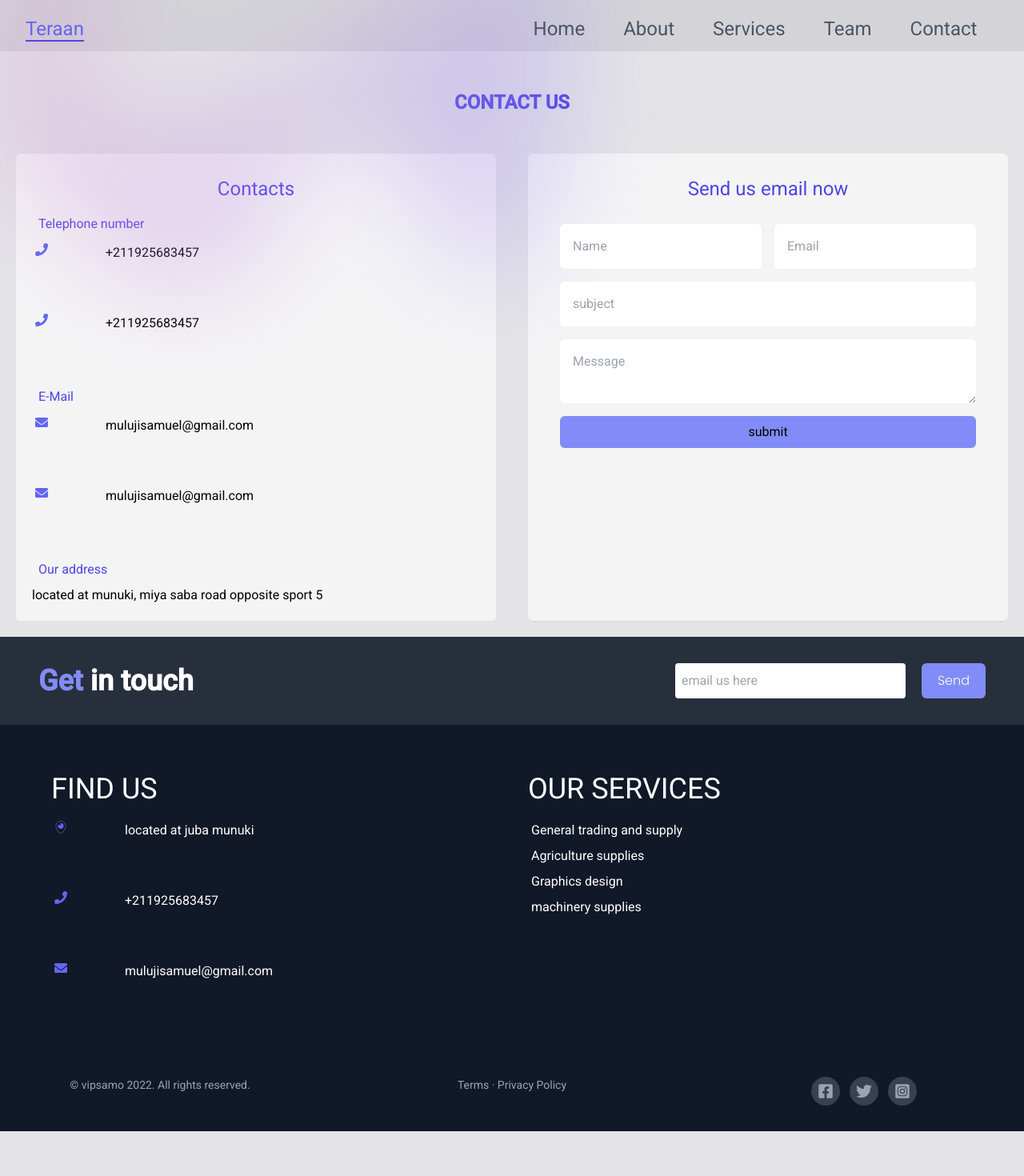
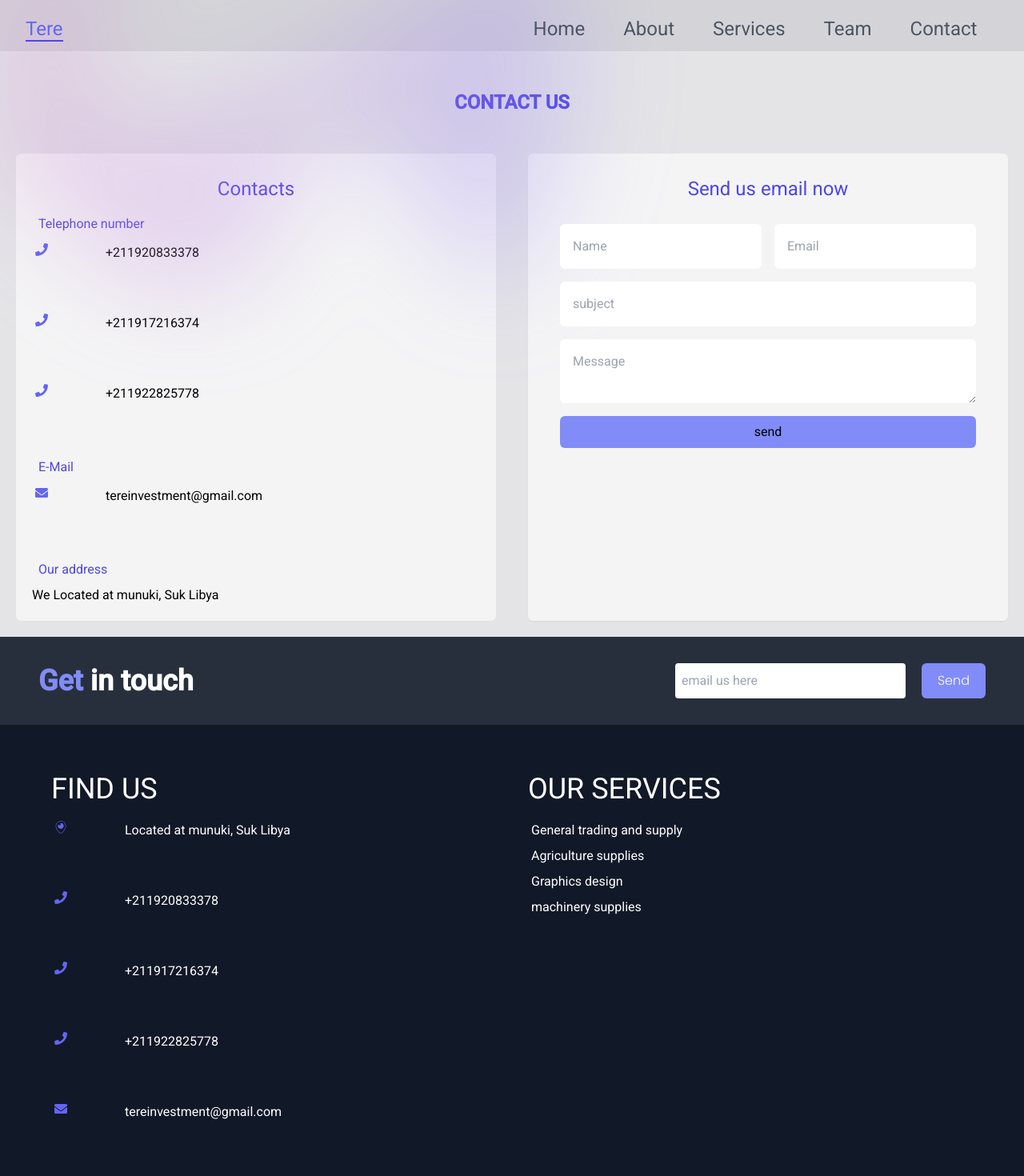
Before and after one commit to vipsamo/Teraan-ogistcs, a React (Create React App) app: page /contact in a window 1280 px wide. Shown: the top 1470 px of the page at 80% size. Before the commit the page ends 1414 px from the top, so only its background shows below. Built offline with nearby package versions, Linux system fonts and the light colour scheme.

Commit message:
new updates

```diff
--- a/src/components/Footer.jsx
+++ b/src/components/Footer.jsx
@@ -36,15 +36,23 @@ const Footer = () => {
           <h1 className="pt-2 pb-4 text-4xl ">FIND US</h1>
           <div className="flex  gap-2 p-1 ">
          <div className="text-indigo-500 size-20"><  FaPeriscope/></div>
-          <p className="flex flex-col">  located at juba munuki</p>
+          <p className="flex flex-col">  Located at munuki, Suk Libya</p>
           </div>
           <div className="flex p-1 gap-2 ">
          <div className="text-indigo-500 size-20"><FaPhone/></div>
-          <p className="flex flex-col"> +211925683457</p>
+          <p className="flex flex-col"> +211920833378</p>
+          </div>
+          <div className="flex p-1 gap-2 ">
+         <div className="text-indigo-500 size-20"><FaPhone/></div>
+          <p className="flex flex-col"> +211917216374</p>
+          </div>
+          <div className="flex p-1 gap-2 ">
+         <div className="text-indigo-500 size-20"><FaPhone/></div>
+          <p className="flex flex-col"> +211922825778</p>
           </div>
           <div className="flex p-1 gap-2 ">
          <div className="text-indigo-500 size-20"><FaEnvelope/></div>
-          <p className="flex flex-col"> mulujisamuel@gmail.com</p>
+          <p className="flex flex-col"> tereinvestment@gmail.com</p>
           </div>
 
         </div>
@@ -67,7 +75,7 @@ const Footer = () => {
         className="grid grid-cols-1 sm:grid-cols-2 lg:grid-cols-3 gap-10
       text-center pt-2 text-gray-400 text-sm pb-8"
       >
-        <span>© vipsamo 2022. All rights reserved.</span>
+        <span>© Tere investment co.ltd 2022. All rights reserved.</span>
         <span>Terms · Privacy Policy</span>
        <div>
        <span
--- a/src/components/Hero.jsx
+++ b/src/components/Hero.jsx
@@ -19,7 +19,7 @@ const Hero = () => {
                <div className="hidden sm:mb-8 sm:flex sm:justify-center">
                  <div className="relative z-13 overflow-hidden rounded-full  px-4 text-sm leading-6 ring-1 ring-zinc-100 hover:ring-gray-900/20">
                    <span className="text-gray-100">
-                    About Teeran.{' '}
+                    About Tere.{' '}
                      <Link to="/about" className="font-semibold text-indigo-600">
                        <span className="absolute inset-0" aria-hidden="true" />
                      Read more
@@ -29,15 +29,25 @@ const Hero = () => {
             </div>
             <div>
               <h1 className="text-4xl mt-0 text-zinc-100 font-bold tracking-tight text-center sm:text-6xl">
-                Teeran logistic co.ltd
+                Tere Investments company ltd
               </h1>
               <p className="mt-6 text-lg text-zinc-100 font-semibold leading-8  text-center">
                Deals in ...
                <TypeAnimation
       sequence={[
-        'Logistics and supply', // Types 'One'
+        'General supply of Goods', // Types 'One'
         2000, // Waits 1s
-        'Machinery supply', // Deletes 'One' and types 'Two'
+        'Hand washing Facilities', // Deletes 'One' and types 'Two'
+        2000, // Waits 2s
+        'Tailoring services', // Deletes 'One' and types 'Two'
+        2000, // Waits 2s
+        'Cars for hire', // Deletes 'One' and types 'Two'
+        2000, // Waits 2s
+        'Installation services', // Deletes 'One' and types 'Two'
+        2000, // Waits 2s
+        'School desk', // Deletes 'One' and types 'Two'
+        2000, // Waits 2s
+        'Cleaning itemss', // Deletes 'One' and types 'Two'
         2000, // Waits 2s
         'Printing and graphics design', 2000,// Types 'Three' without deleting 'Two'
 
--- a/src/components/Nav.jsx
+++ b/src/components/Nav.jsx
@@ -48,7 +48,7 @@ export default function Nav() {
           <nav className="flex h-10 pb-4 items-center justify-between" aria-label="Global">
             <div className="flex lg:min-w-0 lg:flex-1" aria-label="Global">
               <div className="-m-1.5 p-1.5">
-                <span className="text-2xl text-indigo-500 text-bold border-b-2 border-indigo-600">Teraan</span>
+                <span className="text-2xl text-indigo-500 text-bold border-b-2 border-indigo-600">Tere</span>
                 {/* <img className="h-8" src="https://tailwindui.com/img/logos/mark.svg?color=indigo&shade=600" alt="" /> */}
               </div>
             </div>
--- a/src/pages/About.jsx
+++ b/src/pages/About.jsx
@@ -11,10 +11,27 @@ const About = () => {
       </div>
       <div className='p-4 bg-zinc-100'>
         <h1 className='text-2xl  text-center text-indigo-600 p-2'>background</h1>
-        <p className='p-4'>Lorem ipsum dolor, sit amet consectetur adipisicing elit. Repellat ipsum at dicta ut, error veniam praesentium perferendis porro minus ipsam dolorum aut numquam impedit eos cum deleniti ea? Placeat, ab ipsum libero sed eligendi commodi delectus accusantium soluta voluptatum! Ducimus voluptas ex doloribus quisquam cupiditate exercitationem. Recusandae aut voluptas nisi sit velit maiores beatae, adipisci ex sunt cum voluptatibus accusantium ipsum iusto odio! Nemo ipsa quia architecto voluptates iure repudiandae distinctio explicabo commodi dolorum officia eveniet iusto aliquam cum beatae velit dolorem itaque fugit reprehenderit dolore blanditiis, temporibus magnam tempora. Nam nisi fugiat, autem necessitatibus illum nobis ipsum culpa, sit cumque et ipsam blanditiis soluta perspiciatis voluptas cupiditate tempora in libero at rem quaerat. Culpa eligendi temporibus quas aliquid saepe illum dolorem laudantium totam necessitatibus? Molestiae accusantium laboriosam amet harum laborum eius accusamus inventore officia voluptatem ex facere blanditiis labore, hic fuga? Mollitia ullam suscipit laudantium adipisci officiis magnam saepe!</p>
+        <p className=' p-4'>Tere Investments company limited is a south sudanese company fully registered under the chambers of commerce and its main office located at munuki suk libya</p>
+        <p className='p-4'>And Our company is engaged in supply of office stationaries, food and non-food items, cleaning services, agricultural tools and seeds, and furniture</p>
+        <p className='p-4'>The staff at Tere investments ltd have a great exprience in the field of general supply of both food and non-food stuff, agricultural tools and produce and general merchandise.</p>
+        <p>Tere investments is more than a supplier, we can also provide specialised expertise, advice and support to satisfy the demands of the industry and work as a partner, to provide the right solution on time</p>
       </div>
     </div>
-    <Background/>
+    <div className=' grid md:grid-cols-2 sm:grid-cols-1 gap-8 py-8 h-full w-full '>
+      <div className="card bg-zinc-100 m-4 rounded shadow-lg my-5">
+
+        <h1 className='text-indigo-600 text-center font-bold pt-4'>Vision statement</h1>
+        <p className='p-4'>To be the company of choice regonized by our employees for our choice for our cores values and opportunities for personal and professional growth. We are the preeminet independent supplier of choice recoggnized by our customers as the best in total satisfaction and value</p>
+      </div>
+
+      <div className="card bg-zinc-100 m-4 rounded shadow-lg mb-5">
+
+        <h1 className='text-indigo-600 text-center font-bold pt-4 '>Mission statement</h1>
+        <p className='p-4'>To make each aspect of every transaction a positive and satisfying experience</p>
+      </div>
+
+
+    </div>
     </div>
   )
 }
--- a/src/pages/Contact.jsx
+++ b/src/pages/Contact.jsx
@@ -40,12 +40,16 @@ const Contact = () => {
           <h1 className='text-indigo-600 p-2'>Telephone number</h1>
           <div className="flex p-1 gap-2 ">
          <div className="text-indigo-500 size-20"><FaPhone/></div>
-          <p className="flex flex-col"> +211925683457</p>
+          <p className="flex flex-col"> +211920833378</p>
           </div>
 
           <div className="flex p-1 gap-2 ">
          <div className="text-indigo-500 size-20"><FaPhone/></div>
-          <p className="flex flex-col"> +211925683457</p>
+          <p className="flex flex-col"> +211917216374</p>
+          </div>
+          <div className="flex p-1 gap-2 ">
+         <div className="text-indigo-500 size-20"><FaPhone/></div>
+          <p className="flex flex-col"> +211922825778</p>
           </div>
 
         </div>
@@ -53,17 +57,14 @@ const Contact = () => {
           <h1 className='text-indigo-600 p-2'>E-Mail</h1>
           <div className="flex p-1 gap-2 ">
          <div className="text-indigo-500 size-20"><FaEnvelope/></div>
-          <p className="flex flex-col"> mulujisamuel@gmail.com</p>
+          <p className="flex flex-col"> tereinvestment@gmail.com</p>
           </div>
-          <div className="flex p-1 gap-2 ">
-         <div className="text-indigo-500 size-20"><FaEnvelope/></div>
-          <p className="flex flex-col"> mulujisamuel@gmail.com</p>
-          </div>
+
         </div>
         <div>
           <h1 className='text-indigo-600 p-2'>Our address</h1>
           <div>
-            <p>located at munuki, miya saba road opposite sport 5</p>
+            <p>We Located at munuki, Suk Libya</p>
           </div>
         </div>
       </div>
@@ -107,7 +108,7 @@ const Contact = () => {
 
                 required
               ></textarea>
-              <button value='send' className='bg-indigo-400 hover:bg-indigo-600 rounded-md p-2 cursor-pointer z-13'><ToastContainer/>submit</button>
+              <button value='send' className='bg-indigo-400 hover:bg-indigo-600 rounded-md p-2 cursor-pointer z-13'><ToastContainer/>send</button>
           </form>
         </div>
       </div>
--- a/src/pages/Team.jsx
+++ b/src/pages/Team.jsx
@@ -38,11 +38,11 @@ const Team = () => {
   return (
     <div>
      <h1 className='text-2xl font-semibold leading-8 text-indigo-600 m-8 p-4 text-center'>OUR TEAM</h1>
-     <div className=' grid md:grid-cols-3 sm:grid-cols-1 gap-6  h-full w-full '>
+     <div className=' grid md:grid-cols-3 sm:grid-cols-1 gap-4  h-full w-full '>
 
         {members.map((member)=>{
           return(
-<div className="card bg-zinc-100  rounded-lg shadow-sm  py-4">
+<div className="card bg-zinc-100  rounded-lg shadow-sm  py-4 mb-4 mx-4">
 <img src ={member.profile} alt="" className='w-24 h-24 rounded-lg object-cover mx-auto ' />
         <h1 className='text-indigo-600 text-center font-bold pt-2'>{member.name}</h1>
         <p className='ml-10  text-zinc-600 '>POSITION: {member.position} </p>
```
